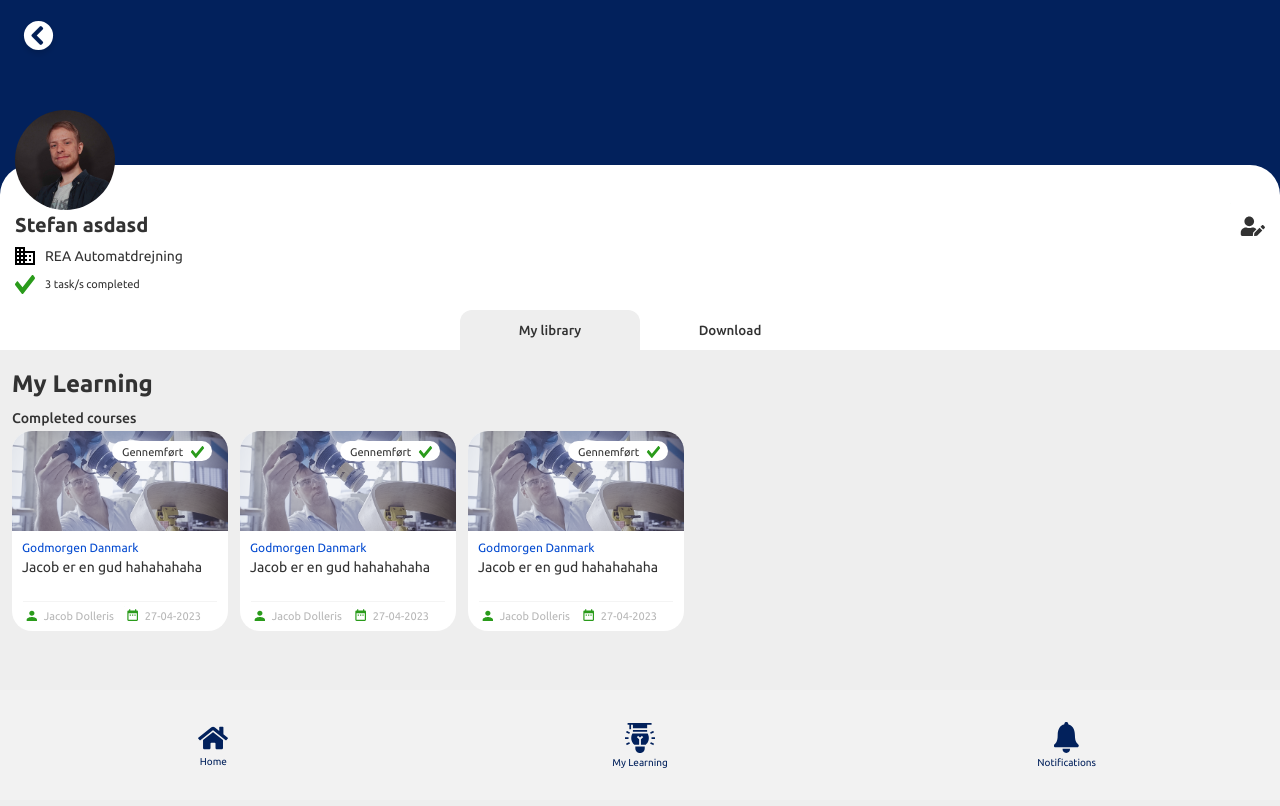
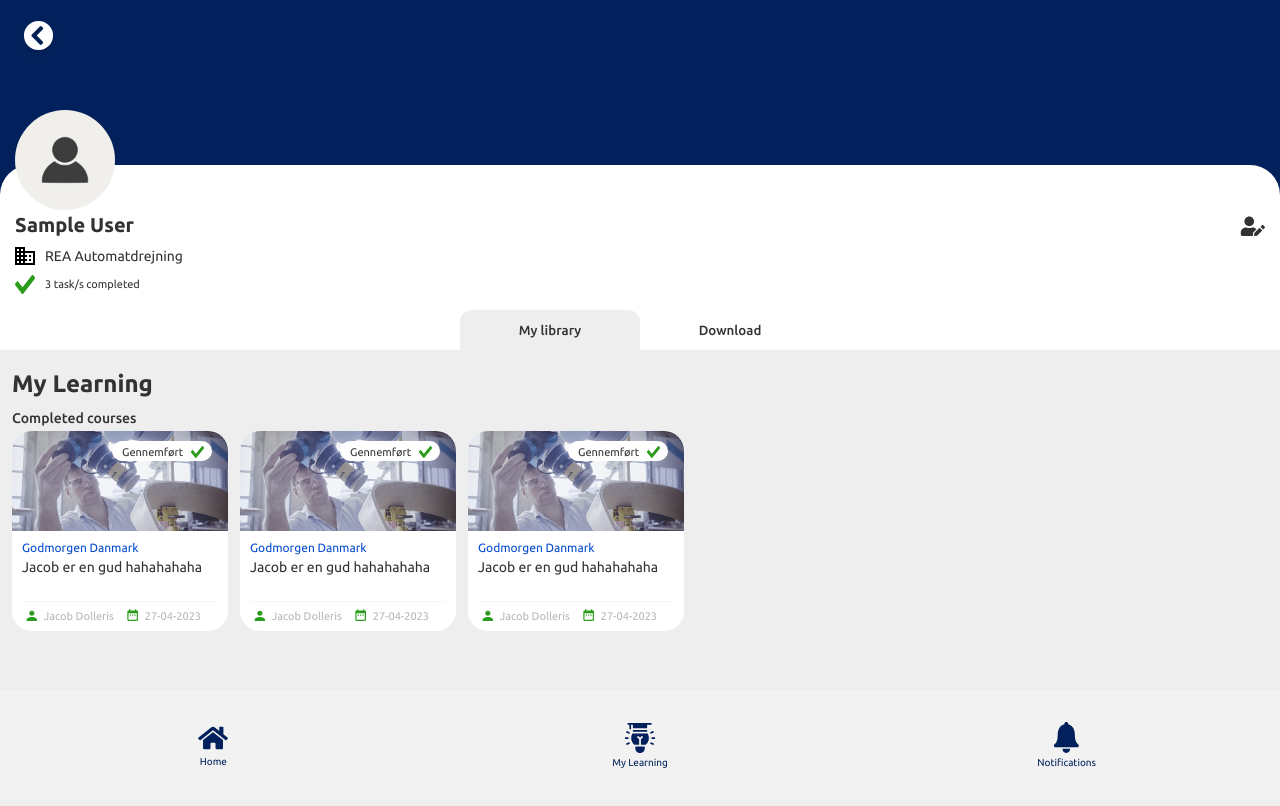
Before and after one commit to FrederikLandtved/Nordbo-Robotics, a Vue app: page /mylearning in a window 1280 px wide. Shown: the top 806 px of the page. Built offline with nearby package versions, Linux system fonts and the light colour scheme; no server answers; sample sign-in values are in the browser's storage.

Commit message:
Add DisplayName to User page

```diff
--- a/src/views/MyLearningView.vue
+++ b/src/views/MyLearningView.vue
@@ -3,15 +3,27 @@
   import CourseBox from '../components/ui-kit/CourseBox.vue';
   import { ref } from 'vue'
   import { logOut } from '@/services/AuthService.js';
-const logOutUser = () => {
- logOut();
-}
+  import { onAuthStateChanged } from "firebase/auth";
+  import { authentication } from '../../firebase'
 
-const isActive = ref("mylibary");
+  const auth = authentication;
+  const displayName = ref('Loading..');
+  const isActive = ref("mylibary");
 
-const setActive = (newActive) => {
-  isActive.value = newActive;
-}
+  onAuthStateChanged(auth, (user) => {
+    if (user !== null) {
+      // User is signed in
+      displayName.value = user.displayName;
+    }
+  });
+
+  const logOutUser = () => {
+  logOut();
+  }
+
+  const setActive = (newActive) => {
+    isActive.value = newActive;
+  }
 </script>
 
 <template>
@@ -21,10 +33,10 @@ const setActive = (newActive) => {
 
     <div class="profile">
       <div class="profile-info">
-        <img src="../assets/img/stefan.jpg" alt="Profile Picture">
+        <img src="../assets/img/user-placeholder.jpg" alt="Profile Picture">
 
         <div class="profile-info-header">
-          <h1>Stefan asdasd</h1>
+          <h1>{{ displayName }}</h1>
           <img src="../assets/img/icons/edit.svg" @click="logOutUser()" alt="Edit">
         </div>
 
```
Also changed, not shown: src/assets/img/user-placeholder.jpg (added).
